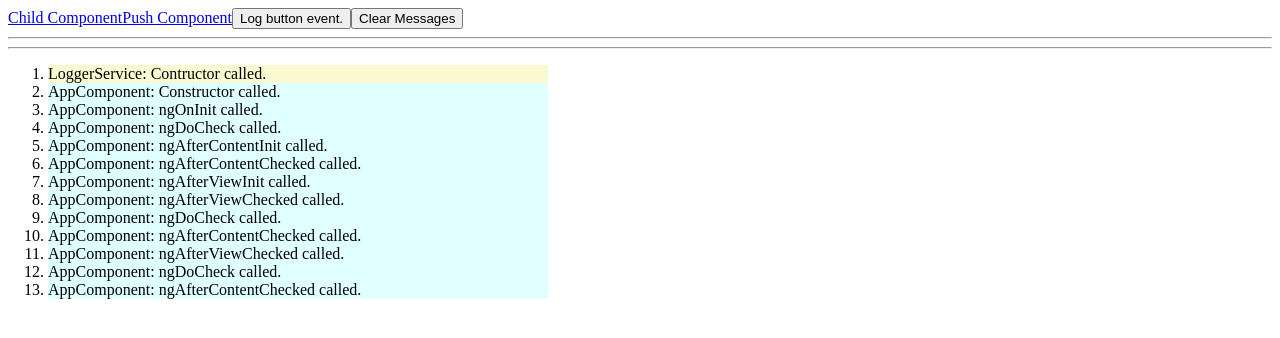
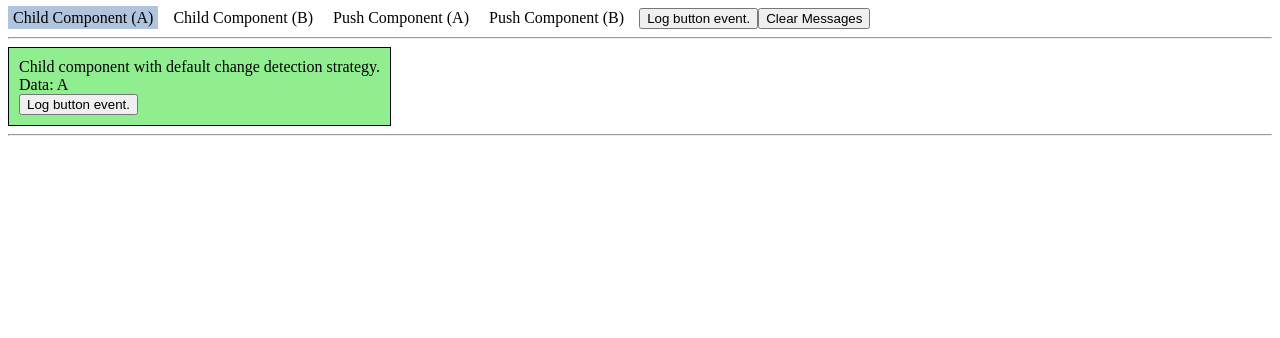
Before and after one commit to Hogbyte/angular-life-cycle-hooks, an Angular app: page /default/A in a window 1280 px wide. Before the commit this address led to /. Shown: the top 338 px of the page. Built offline with nearby package versions, Linux system fonts and the light colour scheme.

Commit message:
Changes messages to be logged to console.  Added additional router links and data to routes.

```diff
--- a/src/app/app.component.css
+++ b/src/app/app.component.css
@@ -1,23 +1,14 @@
+a {
+    color: black;
+    text-decoration: none;
+    padding: 3px 5px;
+    margin-right: 10px;
+}
+
 .activeRoute {
-    background-color: lightskyblue
+    background-color: lightsteelblue
 }
 
 li {
     max-width: 500px;
 }
-
-.LoggerService {
-    background-color: lightgoldenrodyellow;
-}
-
-.AppComponent {
-    background-color: lightcyan;
-}
-
-.ChildDefaultComponent {
-    background-color: lightgreen;
-}
-
-.ChildPushComponent {
-    background-color: lightseagreen;
-}
--- a/src/app/app.component.html
+++ b/src/app/app.component.html
@@ -1,6 +1,8 @@
 <div>
-  <a routerLink="/default" routerLinkActive="activeRoute">Child Component</a>
-  <a routerLink="/push" routerLinkActive="activeRoute">Push Component</a>
+  <a routerLink="/default/A" routerLinkActive="activeRoute">Child Component (A)</a>
+  <a routerLink="/default/B" routerLinkActive="activeRoute">Child Component (B)</a>
+  <a routerLink="/push/A" routerLinkActive="activeRoute">Push Component (A)</a>
+  <a routerLink="/push/B" routerLinkActive="activeRoute">Push Component (B)</a>
   <button type="button" (click)="onButtonClick()">Log button event.</button>
   <button type="button" (click)="onClearMessages()">Clear Messages</button>
 </div>
--- a/src/app/app.component.ts
+++ b/src/app/app.component.ts
@@ -14,6 +14,7 @@ import { ILogMessage, LoggerService } from "./logger.service";
 export class AppComponent {
   messages: ILogMessage[] = null;
   private logSourceKey: string = "AppComponent";
+  private logBackgroundColor: string = "lightcyan";
   private messagesChangedSubscription: Subscription = null;
 
   /**
@@ -108,6 +109,6 @@ export class AppComponent {
    * @param message {string} - The message to log
    */
   private logMessage(message): void {
-    this.logger.logMessage(this.logSourceKey, message);
+    this.logger.logMessage(this.logSourceKey, message, this.logBackgroundColor);
   }
 }
--- a/src/app/app.module.ts
+++ b/src/app/app.module.ts
@@ -11,9 +11,9 @@ import { ChildPushComponent } from './child-push/child-push.component';
  * Application routes
  */
 const APP_ROUTES: Routes = [
-  { path: "default", component: ChildDefaultComponent },
-  { path: "push", component: ChildPushComponent },
-  { path: "", redirectTo: "/default", pathMatch: "full" }
+  { path: "default/:data", component: ChildDefaultComponent },
+  { path: "push/:data", component: ChildPushComponent },
+  { path: "", redirectTo: "/default/A", pathMatch: "full" }
 ];
 
 /**
--- a/src/app/child-default/child-default.component.html
+++ b/src/app/child-default/child-default.component.html
@@ -1,2 +1,3 @@
-Child component with default change detection strategy.<br>
+Child component with default change detection strategy.<br />
+Data: {{ data }}<br />
 <button type="button" (click)="onButtonClick()">Log button event.</button>
--- a/src/app/child-default/child-default.component.ts
+++ b/src/app/child-default/child-default.component.ts
@@ -1,4 +1,5 @@
 import { Component, OnInit } from '@angular/core';
+import { ActivatedRoute } from "@angular/router";
 
 import { LoggerService } from "../logger.service";
 
@@ -10,13 +11,16 @@ import { LoggerService } from "../logger.service";
   styleUrls: ['./child-default.component.css']
 })
 export class ChildDefaultComponent implements OnInit {
+  data: string = "";
   private logSourceKey: string = "ChildDefaultComponent";
+  private logBackgroundColor: string = "lightGreen";
 
   /**
    * Creates a new instance
-   * @param logger {LoggerService} - injected reference to the logger service
+   * @param activatedRoute {ActivatedRoute} - Injected reference to the activated route
+   * @param logger {LoggerService} - Injected reference to the logger service
    */
-  constructor(private logger: LoggerService) {
+  constructor(private activatedRoute: ActivatedRoute, private logger: LoggerService) {
     this.logMessage("Constructor called.");
   }
 
@@ -32,6 +36,12 @@ export class ChildDefaultComponent implements OnInit {
    */
   ngOnInit(): void {
     this.logMessage("ngOnInit called.");
+
+    // Process route parameter changes
+    this.activatedRoute.params.forEach((params: Object) => {
+      this.data = params["data"];
+      this.logMessage(`${this.logSourceKey}: Data changed to ${this.data}`);
+    });
   }
 
   /**
@@ -85,7 +95,7 @@ export class ChildDefaultComponent implements OnInit {
    * @param message {string} - The message to log
    */
   private logMessage(message): void {
-    this.logger.logMessage(this.logSourceKey, message);
+    this.logger.logMessage(this.logSourceKey, message, this.logBackgroundColor);
   }
 
 }
--- a/src/app/child-push/child-push.component.html
+++ b/src/app/child-push/child-push.component.html
@@ -1,2 +1,3 @@
-Child component with on-push change detection strategy.<br>
+Child component with on-push change detection strategy.<br />
+Data: {{ data }}<br />
 <button type="button" (click)="onButtonClick()">Log button event.</button>
--- a/src/app/child-push/child-push.component.ts
+++ b/src/app/child-push/child-push.component.ts
@@ -1,4 +1,6 @@
 import { ChangeDetectionStrategy, Component, OnInit } from '@angular/core';
+import { ActivatedRoute } from "@angular/router";
+import "rxjs/add/operator/switchMap";
 
 import { LoggerService } from "../logger.service";
 
@@ -11,13 +13,16 @@ import { LoggerService } from "../logger.service";
   changeDetection: ChangeDetectionStrategy.OnPush
 })
 export class ChildPushComponent implements OnInit {
+  data: string = "";
   private logSourceKey: string = "ChildPushComponent";
+  private logBackgroundColor: string = "lightSeaGreen";
 
   /**
    * Creates a new instance
-   * @param logger {LoggerService} - injected reference to the logger service
+   * @param activatedRoute {ActivatedRoute} - Injected reference to the activated route
+   * @param logger {LoggerService} - Injected reference to the logger service
    */
-  constructor(private logger: LoggerService) {
+  constructor(private activatedRoute: ActivatedRoute, private logger: LoggerService) {
     this.logMessage("Constructor called.");
   }
 
@@ -33,6 +38,12 @@ export class ChildPushComponent implements OnInit {
    */
   ngOnInit(): void {
     this.logMessage("ngOnInit called.");
+
+    // Process route parameter changes
+    this.activatedRoute.params.forEach((params: Object) => {
+      this.data = params["data"];
+      this.logMessage(`${this.logSourceKey}: Data changed to ${this.data}`);
+    });
   }
 
   /**
@@ -86,6 +97,6 @@ export class ChildPushComponent implements OnInit {
    * @param message {string} - The message to log
    */
   private logMessage(message): void {
-    this.logger.logMessage(this.logSourceKey, message);
+    this.logger.logMessage(this.logSourceKey, message, this.logBackgroundColor);
   }
 }
--- a/src/app/logger.service.ts
+++ b/src/app/logger.service.ts
@@ -16,6 +16,9 @@ export interface ILogMessage {
 @Injectable()
 export class LoggerService {
   private logSourceKey: string = "LoggerService";
+  private logBackgroundColor: string = "lightgoldenrodyellow";
+
+  // NOTE: Currently not being used - logging is done to console
   private messages: ILogMessage[] = [];
   private messagesChangedSubject: Subject<ILogMessage[]> = new Subject<ILogMessage[]>();
   messagesChanged$: Observable<ILogMessage[]> = this.messagesChangedSubject.asObservable();
@@ -24,26 +27,29 @@ export class LoggerService {
    * Creates a new instance
    */
   constructor() {
-    this.logMessage(this.logSourceKey, "Contructor called.");
+    this.logMessage(this.logSourceKey, "Contructor called.", this.logBackgroundColor);
   }
 
   /**
    * Clears the current message list
    */
   clearMessages(): void {
+    console.clear();
     // Note: intentionally creating a new array when messages are cleared
-    this.messages = [{ sourceKey: this.logSourceKey, message: "Cleared messages." }];
-    this.messagesChangedSubject.next(this.messages);
+    //this.messages = [{ sourceKey: this.logSourceKey, message: "Cleared messages." }];
+    //this.messagesChangedSubject.next(this.messages);
   }
 
   /**
    * Logs a new message to the list
    * @param sourceKey {string} - The message source key
    * @param message {string} - The message text
+   * @param backgroundColor {string} - The background color to show with the message
    */
-  logMessage(sourceKey: string, message: string): void {
+  logMessage(sourceKey: string, message: string, backgroundColor: string): void {
     // Note: intentionally creating a new array when messages are added
-    this.messages = [...this.messages, { sourceKey, message }];
-    this.messagesChangedSubject.next(this.messages);
+    //this.messages = [...this.messages, { sourceKey, message }];
+    //this.messagesChangedSubject.next(this.messages);
+    console.log(`%c ${sourceKey}: ${message}`, `color: black; background-color: ${backgroundColor}`);
   }
 }
```
